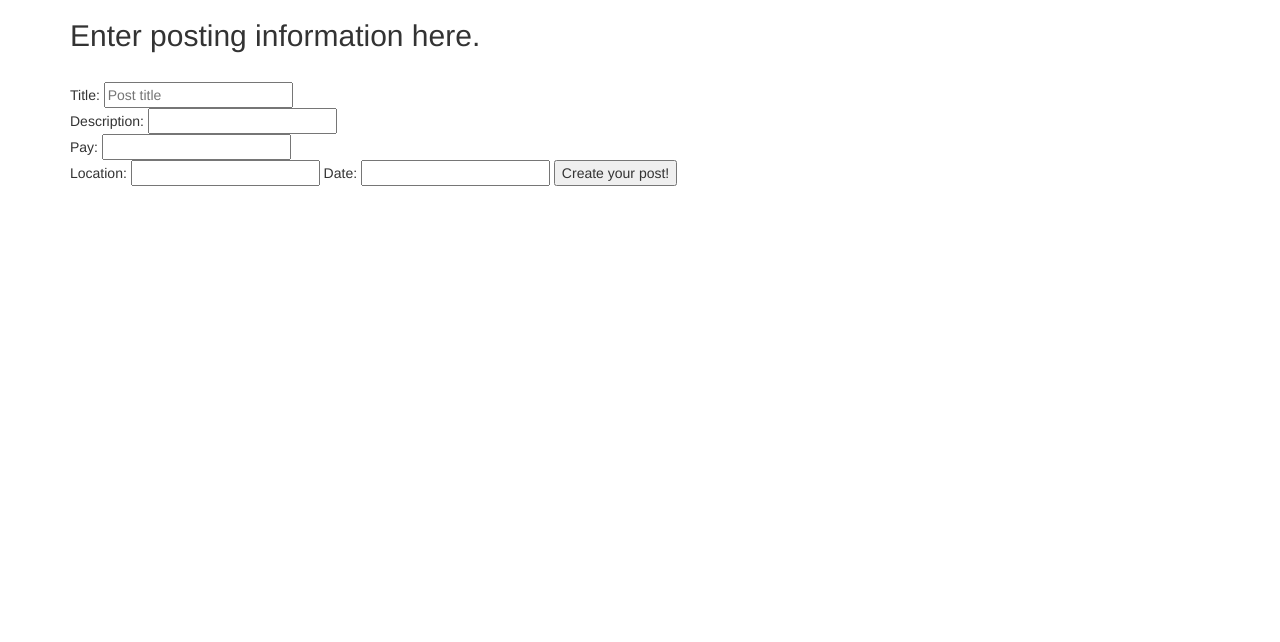
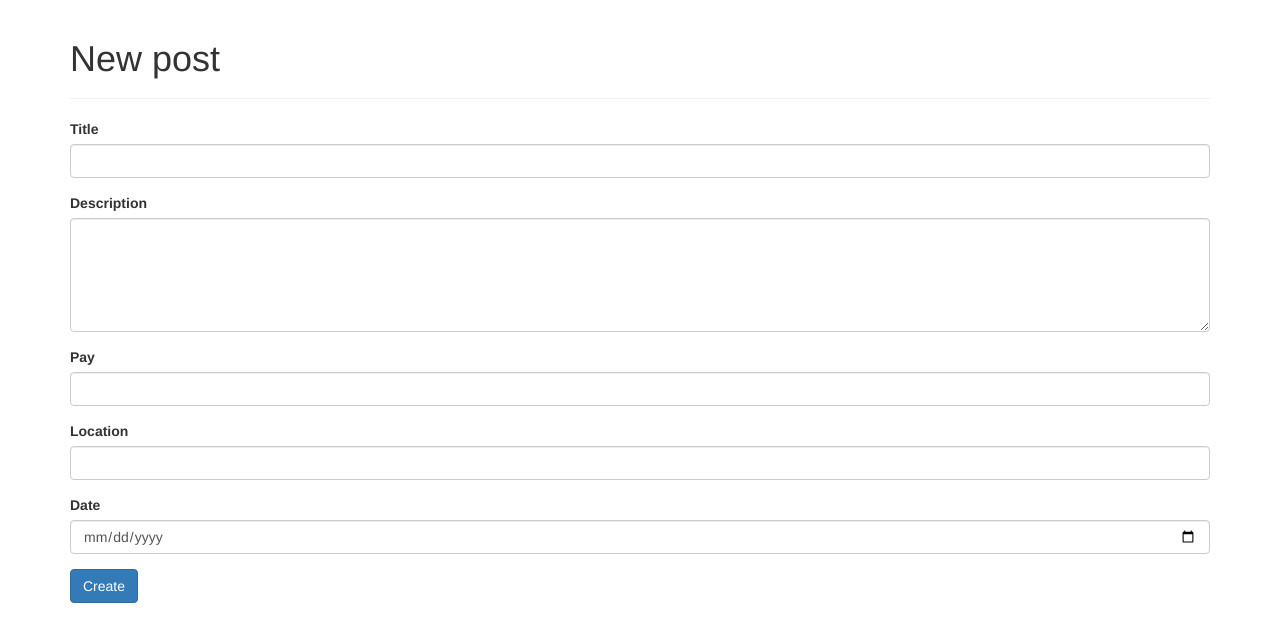
Before and after one commit to austinheimark/SoCollege, a Flask app: page /newpost in a window 1280 px wide. Shown: the part 51-693 px from the top of the page. Run offline with Flask 2, Linux system fonts and the light colour scheme; the visitor is signed in with stand-in values (Sample User, id 1); some libraries are stand-ins or nearby versions.

Commit message:
Better new post

```diff
--- a/templates/newpost.html
+++ b/templates/newpost.html
@@ -1,14 +1,27 @@
 {% extends "layout.html" %}
 {% block content %}
-<div>
+<div class="page-header"><h1>New post</h1></div>
 <form role="form" method="post" action="/newpost/authenticate">
-	<h2>Enter posting information here.</h2><br>
-	Title: <input type="text" name="title" placeholder="Post title"><br>
-	Description: <input cols="40" rows="5" type="textarea" name="description"><br>
-	Pay: <input type="text" name="pay"><br>
-	Location: <input type="text" name="location">
-	Date: <input type="text" name="date">
-	<button type="submit">Create your post!</button>
+	<div class="form-group">
+		<label>Title</label>
+		<input type="text" class="form-control" name="title">
+	</div>
+	<div class="form-group">
+		<label>Description</label>
+		<textarea rows="5" class="form-control" name="description"></textarea>
+	</div>
+	<div class="form-group">
+		<label>Pay</label>
+		<input type="number" class="form-control" name="pay">
+	</div>
+	<div class="form-group">
+		<label>Location</label>
+		<input type="text" class="form-control" name="location">
+	</div>
+	<div class="form-group">
+		<label>Date</label>
+		<input type="date" class="form-control" name="date">
+	</div>
+	<button type="submit" class="btn btn-primary btn-large">Create</button>
 </form>
-</div>
 {% endblock %}
--- a/views.py
+++ b/views.py
@@ -191,7 +191,7 @@ def newpost(page="New Post"):
     if not session.get('username'):
         abort(401)
 
-    return render_template('newpost.html')
+    return render_template('newpost.html', page=page)
 
 @app.route("/newpost/authenticate", methods=['POST'])
 def newpost_authentication():
```
